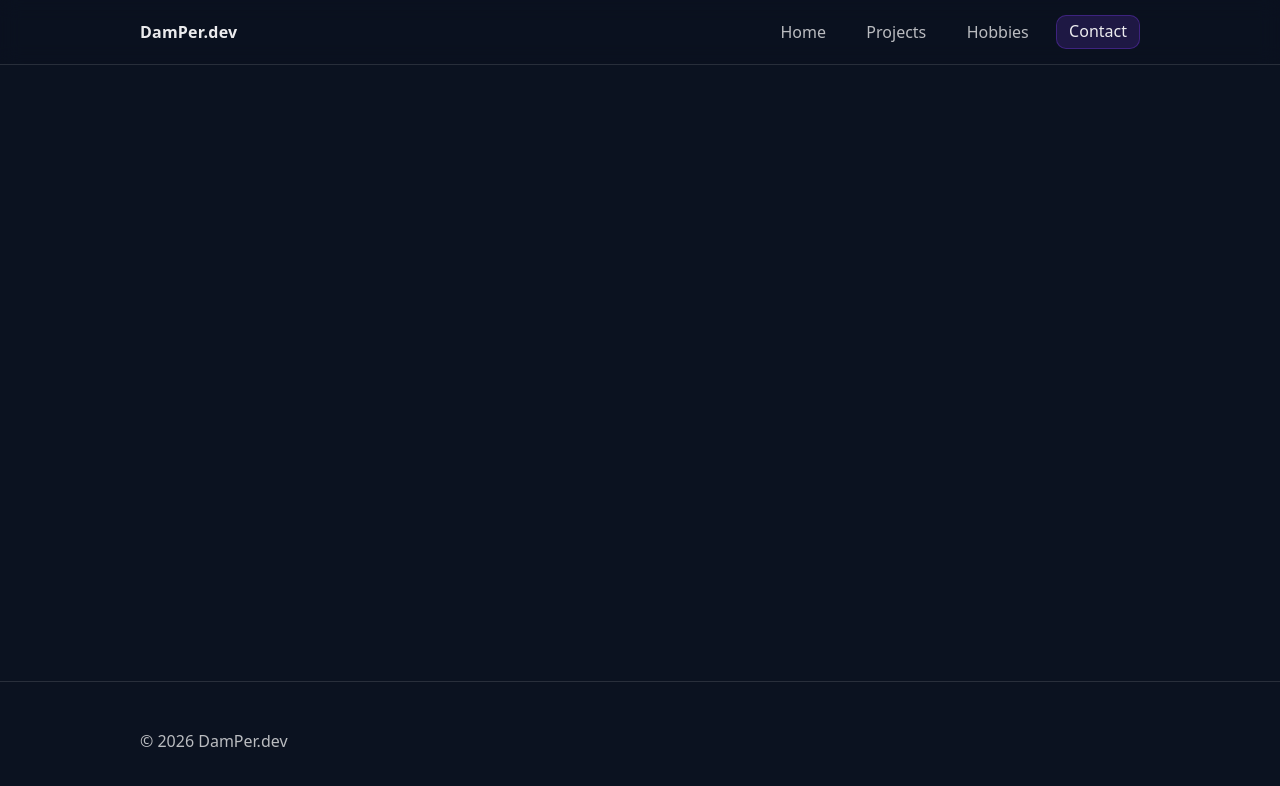
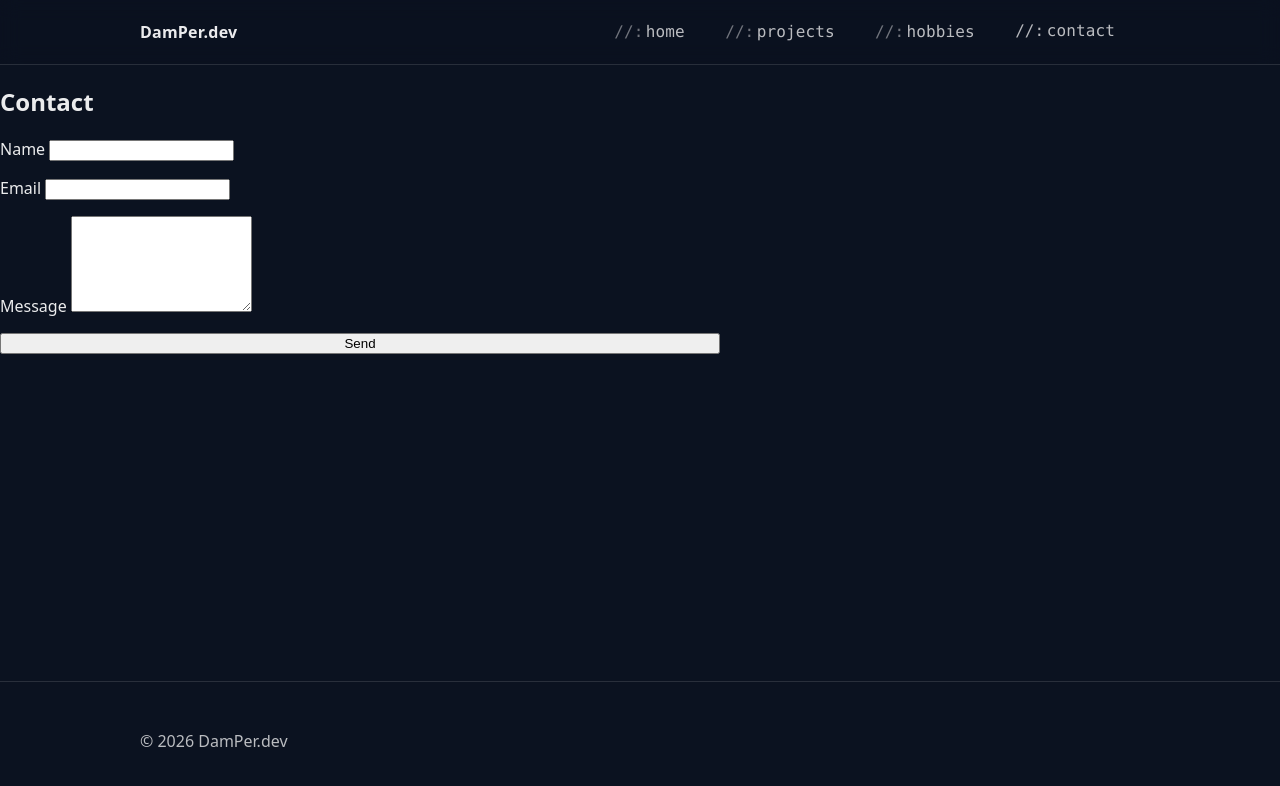
Before and after one commit to Damien482/my-sveltekit-app, a SvelteKit app: page /contact in a window 1280 px wide. Shown: the top 786 px of the page. Built offline with nearby package versions, Linux system fonts and the light colour scheme.

Commit message:
Contact page basic setup, style changes for nav and font colours etc

```diff
--- a/src/routes/+layout.svelte
+++ b/src/routes/+layout.svelte
@@ -6,10 +6,10 @@
 	let { children } = $props();
 
 	const nav = [
-		{ href: '/', label: 'Home' },
-		{ href: '/projects', label: 'Projects' },
-		{ href: '/hobbies', label: 'Hobbies' },
-		{ href: '/contact', label: 'Contact' }
+		{ href: '/', label: 'Home', codeLabel: 'home' },
+		{ href: '/projects', label: 'Projects', codeLabel: 'projects' },
+		{ href: '/hobbies', label: 'Hobbies', codeLabel: 'hobbies' },
+		{ href: '/contact', label: 'Contact', codeLabel: 'contact' }
 	] as const;
 
 	function isActive(href: string) {
@@ -26,7 +26,7 @@
 <div class="app">
 	<header class="header">
 		<div class="container header-inner">
-			<a class="brand" href={resolve("/")}>DamPer.dev</a>
+			<a class="brand" href={resolve('/')}>DamPer.dev</a>
 
 			<nav class="nav" aria-label="Primary">
 				{#each nav as item (item.href)}
@@ -34,9 +34,11 @@
 						class="nav-link"
 						class:active={isActive(item.href)}
 						aria-current={isActive(item.href) ? 'page' : undefined}
+						aria-label={item.label}
 						href={resolve(item.href)}
 					>
-					<span class="nav-label">{item.label}</span>
+						<span class="nav-code" aria-hidden="true">//:</span>
+						<span class="nav-label">{item.codeLabel}</span>
 					</a>
 				{/each}
 			</nav>
@@ -139,23 +141,36 @@
 		box-sizing: border-box;
 		line-height: 1;
 		border: 1px solid transparent; /* keeps sizing consistent */
+		font-family: ui-monospace, SFMono-Regular, Menlo, Monaco, Consolas, 'Liberation Mono', 'Courier New',
+			monospace;
+		letter-spacing: 0.1px;
 	}
 
-	.nav-link:hover {
-		color: var(--text);
+	.nav-code {
+		color: rgba(255, 255, 255, 0.42);
+		margin-right: 0.15rem;
 	}
 
-	/* Active page (this is the pill) */
-	.nav-link.active {
-		color: var(--text);
-		background: rgba(124, 58, 237, 0.18);
-		border-color: rgba(124, 58, 237, 0.35);
+	.nav-link:hover .nav-code,
+	.nav-link.active .nav-code {
+		color: rgba(255, 255, 255, 0.7);
 	}
 
-	/* Nudge only the text slightly (pill stays put) */
+	.nav-link.active .nav-code,
 	.nav-link.active .nav-label {
 		display: inline-block;
 		transform: translateY(-1.4px);
+	}
+
+	.nav-link.active .nav-label::after {
+		content: '▍';
+		margin-left: 0.15rem;
+		opacity: 0.85;
+		animation: caret 1.1s steps(1, end) infinite;
+	}
+
+	@keyframes caret {
+		50% { opacity: 0; }
 	}
 
 	.main {
--- a/src/routes/+page.svelte
+++ b/src/routes/+page.svelte
@@ -40,11 +40,12 @@
 		margin: 0 0 0.5rem;
 		font-size: clamp(2rem, 4vw, 3rem);
 		line-height: 1.1;
+		color: rgb(65, 63, 63);
 	}
 
 	.lead {
 		margin: 0;
-		color: var(--muted);
+		color: rgb(126, 123, 123);
 		max-width: 60ch;
 	}
 
@@ -55,8 +56,6 @@
 	}
 
 	.card {
-		background: rgba(255, 255, 255, 0.06);
-		border: 1px solid rgba(255, 255, 255, 0.12);
 		border-radius: 16px;
 		padding: 1.25rem;
 		width: 100%;
--- /dev/null
+++ b/src/routes/api/contact/+server.ts
@@ -0,0 +1,71 @@
+import { json } from '@sveltejs/kit';
+import { Resend } from 'resend';
+import { env } from '$env/dynamic/private';
+
+function isEmail(value: string) {
+	return /^[^\s@]+@[^\s@]+\.[^\s@]+$/.test(value);
+}
+
+export async function POST({ request, getClientAddress }) {
+	try {
+		const RESEND_API_KEY = env.RESEND_API_KEY;
+		const CONTACT_TO_EMAIL = env.CONTACT_TO_EMAIL;
+		const CONTACT_FROM_EMAIL = env.CONTACT_FROM_EMAIL;
+
+		if (!RESEND_API_KEY || !CONTACT_TO_EMAIL || !CONTACT_FROM_EMAIL) {
+			return json(
+				{ ok: false, error: 'Server not configured: missing env vars.' },
+				{ status: 500 }
+			);
+		}
+
+		const data = await request.formData();
+
+		// Honeypot
+		const company = String(data.get('company') ?? '');
+		if (company.trim().length > 0) {
+			return json({ ok: true }, { status: 200 });
+		}
+
+		const name = String(data.get('name') ?? '').trim();
+		const email = String(data.get('email') ?? '').trim();
+		const message = String(data.get('message') ?? '').trim();
+
+		if (!name || !email || !message) {
+			return json({ ok: false, error: 'Missing required fields.' }, { status: 400 });
+		}
+		if (!isEmail(email)) {
+			return json({ ok: false, error: 'Invalid email address.' }, { status: 400 });
+		}
+		if (message.length < 10) {
+			return json({ ok: false, error: 'Message is too short.' }, { status: 400 });
+		}
+		if (message.length > 5000) {
+			return json({ ok: false, error: 'Message is too long.' }, { status: 400 });
+		}
+
+		const resend = new Resend(RESEND_API_KEY);
+		const clientIp = getClientAddress?.() ?? 'unknown';
+
+		await resend.emails.send({
+			from: CONTACT_FROM_EMAIL,
+			to: CONTACT_TO_EMAIL,
+			replyTo: email,
+			subject: `Portfolio contact: ${name}`,
+			text: `New contact form submission
+
+Name: ${name}
+Email: ${email}
+IP: ${clientIp}
+
+Message:
+${message}
+`
+		});
+
+		return json({ ok: true });
+	} catch (err) {
+		console.error(err);
+		return json({ ok: false, error: 'Server error.' }, { status: 500 });
+	}
+}
--- a/src/routes/contact/+page.svelte
+++ b/src/routes/contact/+page.svelte
@@ -0,0 +1,101 @@
+<script lang="ts">
+	let name = '';
+	let email = '';
+	let message = '';
+
+	let loading = false;
+	let success = false;
+	let error: string | null = null;
+
+	async function submit() {
+		loading = true;
+		success = false;
+		error = null;
+
+		try {
+			const body = new FormData();
+			body.set('name', name);
+			body.set('email', email);
+			body.set('message', message);
+			body.set('company', ''); // honeypot
+
+			const res = await fetch('/api/contact', { method: 'POST', body });
+			const data = await res.json();
+
+			if (!res.ok || !data?.ok) {
+				error = data?.error ?? 'Something went wrong.';
+				return;
+			}
+
+			success = true;
+			name = '';
+			email = '';
+			message = '';
+		} catch {
+			error = 'Network error. Please try again.';
+		} finally {
+			loading = false;
+		}
+	}
+</script>
+
+<section class="page">
+	<h1>Contact</h1>
+
+	<form class="form" on:submit|preventDefault={submit}>
+		<div class="hp" aria-hidden="true">
+			<label>
+				Company
+				<input name="company" tabindex="-1" autocomplete="off" />
+			</label>
+		</div>
+
+		<label>
+			Name
+			<input bind:value={name} name="name" required />
+		</label>
+
+		<label>
+			Email
+			<input bind:value={email} name="email" type="email" required />
+		</label>
+
+		<label>
+			Message
+			<textarea bind:value={message} name="message" rows="6" required></textarea>
+		</label>
+
+		<button type="submit" disabled={loading}>
+			{loading ? 'Sending…' : 'Send'}
+		</button>
+
+		{#if success}
+			<p class="success">Thanks — I’ll get back to you soon.</p>
+		{/if}
+		{#if error}
+			<p class="error">{error}</p>
+		{/if}
+	</form>
+</section>
+
+<style>
+	.hp {
+		position: absolute;
+		left: -10000px;
+		top: auto;
+		width: 1px;
+		height: 1px;
+		overflow: hidden;
+	}
+	.form {
+		display: grid;
+		gap: 1rem;
+		max-width: 720px;
+	}
+	.success {
+		color: #2d7a2d;
+	}
+	.error {
+		color: #b00020;
+	}
+</style>
```
Lines whose indentation alone changed are shown as unchanged.
